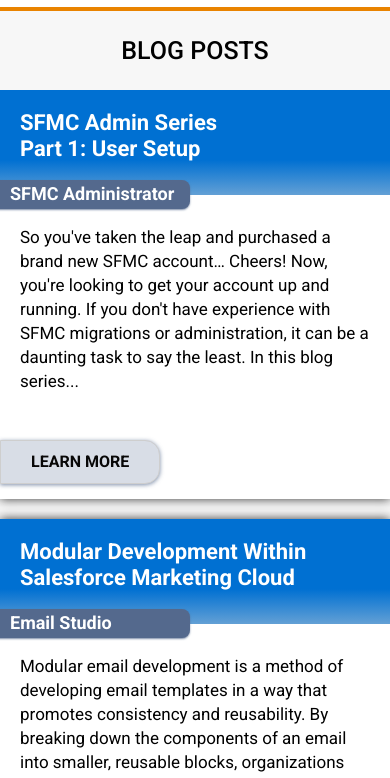
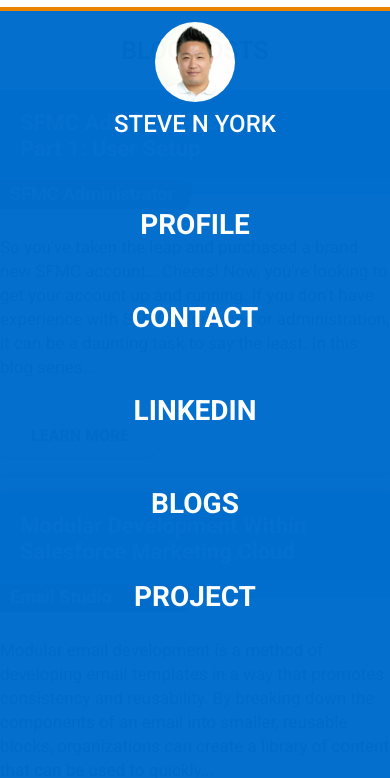
Before and after one commit to steve-n-york/steve-n-york.github.io, a plain HTML site: page index.html in a window 390 px wide. Both pictures are taken after a click on the button 350 px from the left and 30 px from the top of the page. Shown: the part 53-831 px from the top of the page. Drawn offline with Linux system fonts and the light colour scheme.

Commit message:
added mobile nav menu

```diff
--- a/css/blogs-styles.css
+++ b/css/blogs-styles.css
@@ -163,7 +163,8 @@
 
     .blog_copy{
         width: auto;
-        height: 200px;
+        height: fit-content;
+        padding: 40px 0 20px;
         font-size: 17px;
         line-height: 24px;
     }
--- a/css/main-styles.css
+++ b/css/main-styles.css
@@ -9,6 +9,10 @@ body{
     font-size: 14px;
 }
 
+#mobile-nav-menu {
+    display: none;
+}
+
 @media (max-width: 787px) {
     html {
         width: 100vw;
@@ -16,4 +20,38 @@ body{
         overflow: scroll;
         background-color: #fff;
     }
+
+
+    #mobile-nav-menu {
+        display: none;
+        position: absolute;
+        width: 100vw;
+        height: 100%;
+        background-color: #006dcc;
+        opacity: .98;
+        align-items: center;
+        z-index: 8;
+    }
+    #mobile-nav-table {
+        width: 100%;
+        height: fit-content;
+        top: 65px;
+    }
+    #mobile-profile-pic {
+        height: 80px;
+        margin-top: -20px;
+        margin-bottom: -10px;
+        border: 1px solid #006dcc;
+        border-radius: 50%;
+    }
+    #mobile-nav-table td {
+        width: 100vw;
+        height: fit-content;
+        align-items: center;
+        text-align: center;
+        font-size: 28px;
+        font-weight: 600;
+        color: #fff;
+        padding: 30px 0;
+    }
 }
--- a/index.html
+++ b/index.html
@@ -31,12 +31,14 @@
             <img id="profile-pic" src="./images/home/snyork_profile_pic.jpg">
             <span style="font-size: 14px; font-weight: 500;">STEVE N YORK</span>
         </div>
+        <!--[MOBILE] HAMBURGER MENU BTN-->
         <button id="hamb-menu-btn">
             <div class='hamb-menu'></div>
             <div class='hamb-menu'></div>
             <div class='hamb-menu'></div>
         </button>
     </nav>
+    <!--PROFILE DROPDOWN MENU START-->
     <div id="profile-menu-container">
         <table id="profile-menu" width="" border="0" cellspacing="0" cellpadding="5" align="center">
             <tbody>
@@ -49,8 +51,42 @@
             </tbody>
         </table>
     </div>
-    <!--[MOBILE] HAMBURGER MENU BTN-->
+    <!--PROFILE DROPDOWN MENU END-->
     <!--NAV BAR END-->
+    <!--[MOBILE] NAV MENU START-->
+    <div id="mobile-nav-menu">
+        <table id="mobile-nav-table" width="100%" border="0" cellPadding="0" cellSpacing="0" align="center">
+            <tbody>
+                <tr class="mobile-nav-blocks">
+                    <td>
+                        <img id="mobile-profile-pic" src="./images/home/snyork_profile_pic.jpg">
+                        <p style="font-size: 24px; line-height: 0em; font-weight: 500;">STEVE N YORK</p>
+                    </td>
+                </tr>
+                <tr class="mobile-nav-blocks">
+                    <td>
+                        PROFILE
+                    </td>
+                </tr class="mobile-nav-blocks">
+                    <td>
+                        CONTACT
+                    </td>
+                </tr class="mobile-nav-blocks">
+                    <td>
+                        LINKEDIN
+                    </td>
+                </tr class="mobile-nav-blocks">
+                    <td>
+                        BLOGS
+                    </td>
+                </tr class="mobile-nav-blocks">
+                    <td>
+                        PROJECT
+                    </td>
+            </tbody>
+        </table>
+    </div>
+    <!--[MOBILE] NAV MENU END-->
     <div id="sub-nav-tab">SKILLS & EXPERIENCE&nbsp;▼</div>
     <!--SUB NAV BAR START-->
     <div id="sub_nav_bar">
--- a/js/scripts.js
+++ b/js/scripts.js
@@ -7,7 +7,7 @@ document.addEventListener('DOMContentLoaded', () => {
     const mainNavBarRight = document.querySelector('#main-navbar-right')
     const profileMenContainer = document.querySelector('#profile-menu-container')
 
-    // SUB-NAV DISPLAY ON LOGO HOVER
+    // NAVIGATION FUNCTIONALITY
     logo.addEventListener('mouseover', (e) => {
         subNavBar.style.display = 'block';
         profileMenContainer.style.display = 'none';
@@ -36,6 +36,20 @@ document.addEventListener('DOMContentLoaded', () => {
     });
 
 
+    // MOBILE NAVIGATION FUNCTIONALITY
+    const hambMenuBtn = document.querySelector('#hamb-menu-btn')
+    const mobileNavMenu = document.querySelector('#mobile-nav-menu')
+    const mobileNavTable = document.querySelector('#mobile-nav-table')
+
+    hambMenuBtn.addEventListener('click', (e) => {
+        mobileNavMenu.style.display = 'block';
+    });
+    mobileNavTable.addEventListener('click', (e) => {
+        mobileNavMenu.style.display = 'none';
+    });
+
+
+
 
     // BLOGS SCRIPT
     fetch('./blogs/blogs.json')
```
Also changed, not shown: 20230220_index.html (deleted, +0 -137 lines), 1 other file.
